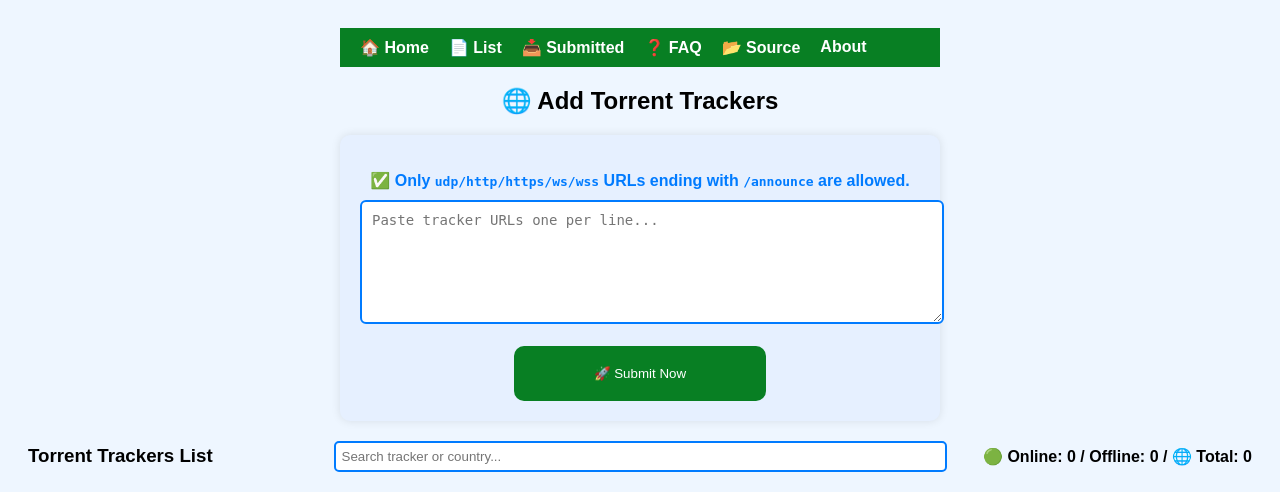
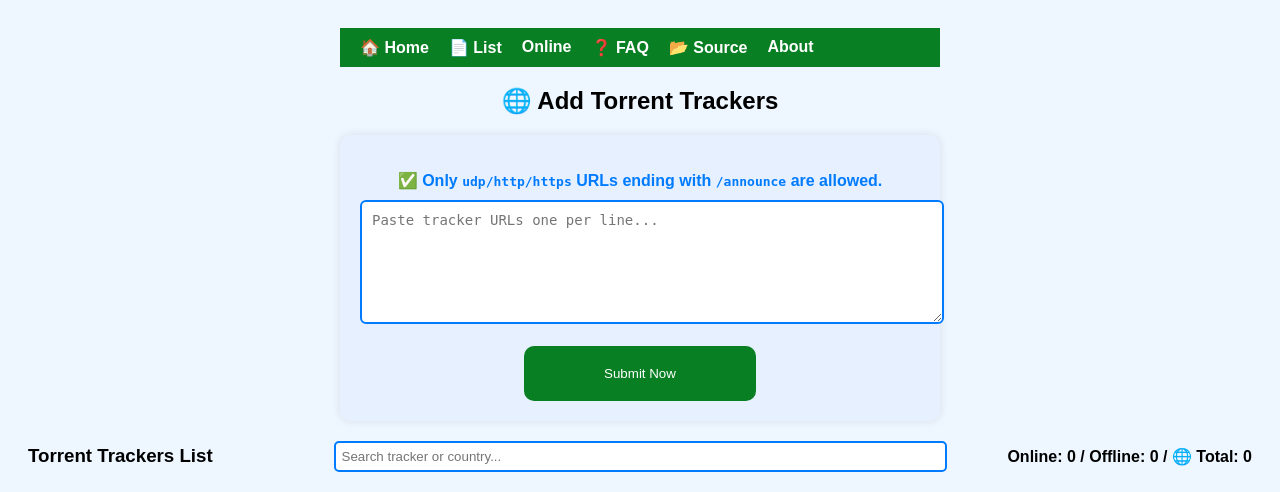
Before and after one commit to Mani5GRockers/tracker-monitor, a PHP site: page /indexv-3.6.php in a window 1280 px wide. Shown: the top 492 px of the page. Run offline with PHP 8.4, Linux system fonts and the light colour scheme.

Commit message:
Update indexv-3.6.php

```diff
--- a/indexv-3.6.php
+++ b/indexv-3.6.php
@@ -50,7 +50,7 @@ if ($_SERVER['REQUEST_METHOD'] === 'POST' && !empty($_POST['trackers'])) {
     $newTrackers = array_filter(array_map('trim', explode("\n", $_POST['trackers'])));
 foreach ($newTrackers as $url) {
     $url = trim($url);
-    $isValid = preg_match('#^(udp|http|https|wss|ws)://[^/\s:]+(:\d+)?/announce$#i', $url);
+    $isValid = preg_match('#^(udp|http|https)://[^/\s:]+(:\d+)?/announce$#i', $url);
 
 if ($isValid && !isset($trackers[$url])) {
     $host = parse_url($url, PHP_URL_HOST);
@@ -296,7 +296,7 @@ function getUptime($s, $f) {
       <a href="list.php" style="color: white; text-decoration: none; font-weight: bold;">📄 List</a>
     </li>
     <li style="margin: 0 10px;">
-      <a href="submitted.php" style="color: white; text-decoration: none; font-weight: bold;">📥 Submitted</a>
+      <a href="online.php" style="color: white; text-decoration: none; font-weight: bold;"> Online</a>
     </li>
     <li style="margin: 0 10px;">
       <a href="faq.php" style="color: white; text-decoration: none; font-weight: bold;">❓ FAQ</a>
@@ -314,7 +314,7 @@ function getUptime($s, $f) {
     <h2 style="text-align: center;">🌐 Add Torrent Trackers</h2>
        <form method="post" style="background-color: #e6f0ff; padding: 20px; border-radius: 10px; box-shadow: 0 0 10px rgba(0,0,0,0.1);">
     <p style="color: #007bff; font-weight: bold; text-align: center; margin-bottom: 10px;">
-        ✅ Only <code>udp/http/https/ws/wss</code> URLs ending with <code>/announce</code> are allowed.
+        ✅ Only <code>udp/http/https</code> URLs ending with <code>/announce</code> are allowed.
     </p> <textarea
             name="trackers"
             placeholder="Paste tracker URLs one per line..."
@@ -323,7 +323,7 @@ function getUptime($s, $f) {
   <button
       type="submit"
       style="background-color: #087f23; color: white; padding: 20px 80px; border: none; border-radius: 10px; cursor: pointer;">
-      🚀 Submit Now
+       Submit Now
   </button>
 
 
@@ -338,7 +338,7 @@ function getUptime($s, $f) {
     <input type="text" id="searchBox" placeholder="Search tracker or country..." onkeyup="filterTable()"
         style="padding: 6px; flex: 2; min-width: 150px; border: 2px solid #007bff; border-radius: 5px;">
     <div id="trackerStats" style="font-weight: bold; flex: 1; text-align: right;">
-        🟢 Online: 0 /  Offline: 0 / 🌐 Total: 0
+         Online: 0 /  Offline: 0 / 🌐 Total: 0
     </div>
 </div>
 
@@ -394,7 +394,7 @@ unset($data);
 <?php
 if ($rank === 1) echo "🥇";
 elseif ($rank === 2) echo "🥈";
-elseif ($rank === 3) echo "";
+elseif ($rank === 3) echo "🥉";
 else echo $rank;
 $rank++;
 ?>
@@ -448,7 +448,7 @@ $rank++;
 <p><strong> Country:</strong> <img id="flagIcon" src="" style="height: 16px; vertical-align: middle;" /> <span id="country">Detecting...</span></p>
   <p><strong>State:</strong> <span id="region">Detecting...</span></p>
 <p><strong> Browser:</strong> <img id="browserIcon" src="" style="height: 16px; vertical-align: middle;" /> <span id="browserName">Detecting...</span></p>
-<p><strong>️ OS:</strong> <img id="osIcon" src="" style="height: 16px; vertical-align: middle;" /> <span id="osName">Detecting...</span></p>
+<p><strong> OS:</strong> <img id="osIcon" src="" style="height: 16px; vertical-align: middle;" /> <span id="osName">Detecting...</span></p>
 <p><strong>Timezone:</strong> <span id="timezone">Detecting...</span></p>
 
 </div>
```
